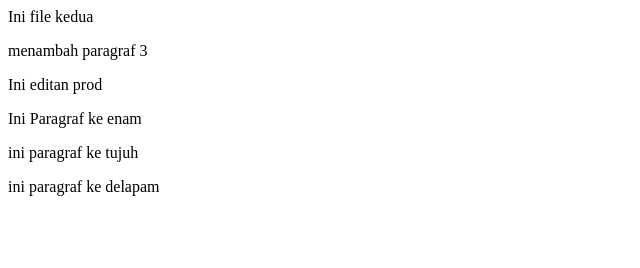
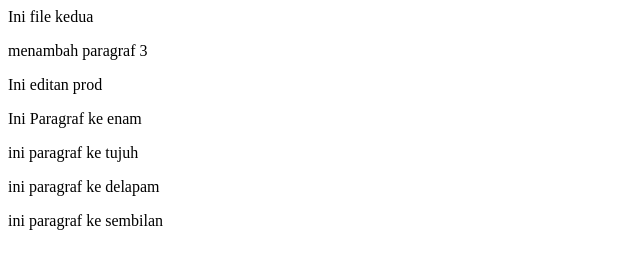
Before and after one commit to indirarachmawati95/web-custom, a plain HTML site: page repo-1/index.html in a window 1280 px wide. Shown: the whole page, without its empty margins (0-640 px from the left). Drawn offline with Linux system fonts and the light colour scheme.

Commit message:
ada paragraf baru

```diff
--- a/repo-1/index.html
+++ b/repo-1/index.html
@@ -4,3 +4,4 @@
 <p>Ini Paragraf ke enam</p>
 <p>ini paragraf ke tujuh</p>
 <p>ini paragraf ke delapam</p>
+<p>ini paragraf ke sembilan</p>
```
